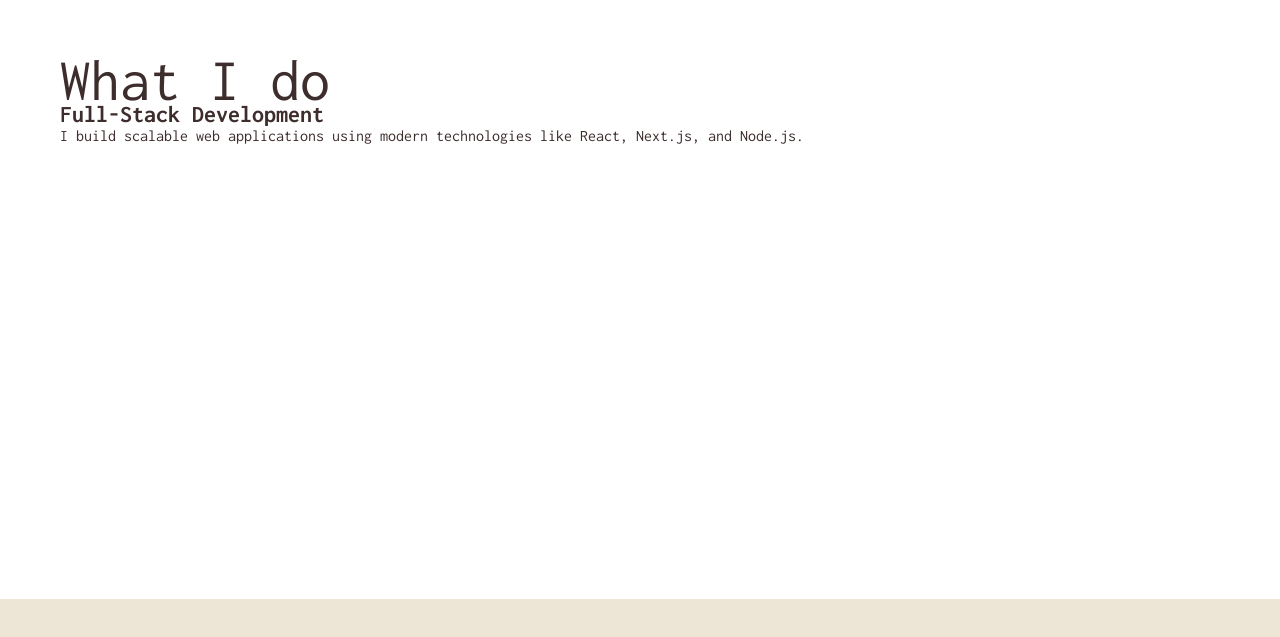
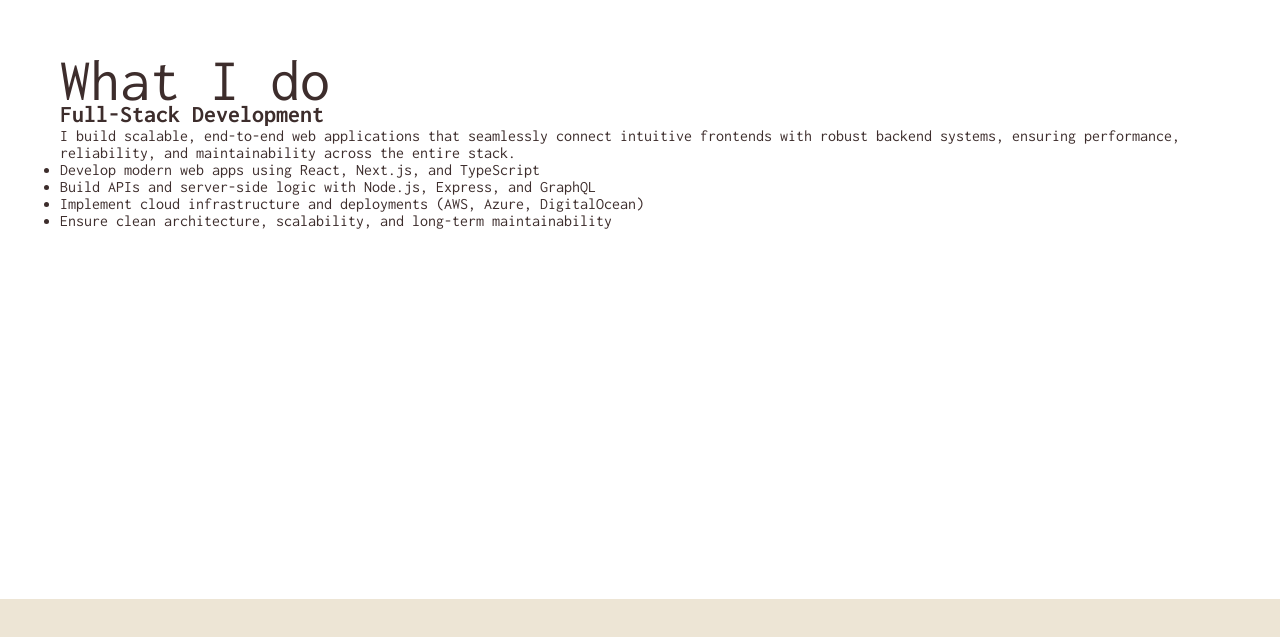
Before and after one commit to Louisaflor/website, a Next.js app: page / in a window 1280 px wide. Shown: the part 1886-2523 px from the top of the page. Built offline with nearby package versions, Linux system fonts and the light colour scheme; a web font is replaced by a local one.

Commit message:
adding description so edit later

```diff
--- a/src/app/page.jsx
+++ b/src/app/page.jsx
@@ -38,12 +38,14 @@ export default function Home() {
     offset: ["start start", "end end"],
   });
 
-  // split scroll into 2 phases
-  const section1Opacity = useTransform(servicesProgress, [0, 0.4], [1, 0]);
-  const section2Opacity = useTransform(servicesProgress, [0.4, 1], [0, 1]);
+  // smoother overlapping transitions
+const section1Opacity = useTransform(servicesProgress, [0, 0.3, 0.4], [1, 0.5, 0]);
+const section2Opacity = useTransform(servicesProgress, [0.3, 0.5, 0.7], [0, 1, 0]);
+const section3Opacity = useTransform(servicesProgress, [0.6, 0.8, 1], [0, 1, 1]);
 
-  const section1Y = useTransform(servicesProgress, [0, 0.4], [0, -50]);
-  const section2Y = useTransform(servicesProgress, [0.4, 1], [50, 0]);
+const section1Y = useTransform(servicesProgress, [0, 0.4], [0, -50]);
+const section2Y = useTransform(servicesProgress, [0.3, 0.7], [50, -50]);
+const section3Y = useTransform(servicesProgress, [0.6, 1], [50, 0]);
 
   return (
     <div >
@@ -88,9 +90,15 @@ export default function Home() {
           >
             <h2>Full-Stack Development</h2>
             <p>
-              I build scalable web applications using modern technologies like React,
-              Next.js, and Node.js.
+             I build scalable, end-to-end web applications that seamlessly connect intuitive frontends with robust backend systems,
+             ensuring performance, reliability, and maintainability across the entire stack.
             </p>
+            <ul>
+              <li>Develop modern web apps using React, Next.js, and TypeScript</li>
+              <li>Build APIs and server-side logic with Node.js, Express, and GraphQL</li>
+              <li>Implement cloud infrastructure and deployments (AWS, Azure, DigitalOcean)</li>
+              <li>Ensure clean architecture, scalability, and long-term maintainability</li>
+            </ul>
           </motion.div>
 
           {/* SECTION 2 */}
@@ -100,9 +108,34 @@ export default function Home() {
           >
             <h2>UI/UX & Frontend</h2>
             <p>
-              I design and develop intuitive user interfaces with smooth animations
-              and clean user experiences.
+              I create responsive, user-focused interfaces that balance aesthetics and usability, delivering seamless digital experiences across devices.
             </p>
+            <ul>
+              Build reusable UI components with Tailwind CSS, Chakra UI, Styled Components, and Sass
+              Develop responsive, accessible layouts using HTML5, CSS3, and modern JavaScript
+              Structure scalable and maintainable styles using Sass and component-based architecture
+              Focus on performance, accessibility, and intuitive user interactions
+              Translate design concepts into polished, production-ready interfaces
+              Enhance user experience through smooth animations and micro-interactions
+            </ul>
+          </motion.div>
+           {/* SECTION 3 */}
+          <motion.div
+            className={styles.serviceBlock}
+            style={{ opacity: section3Opacity, y: section3Y }}
+          >
+            <h2>Marketing & Analytics</h2>
+            <p>
+              I leverage data, tracking, and marketing technologies to uncover insights, measure performance, and drive meaningful user engagement and conversion improvements.
+            </p>
+            <ul>
+              Implement tracking systems using Google Tag Manager and Google Analytics 4
+              Analyze user behavior and journeys with FullStory and Looker Studio
+              Build dashboards and reports to translate data into actionable insights
+              Integrate marketing and CMS platforms like Contentstack, WordPress, and Marketo
+              Support A/B testing, funnel optimization, and conversion tracking strategies
+              Collaborate with marketing teams to align data with business and growth goals
+            </ul>
           </motion.div>
 
         </div>
```
